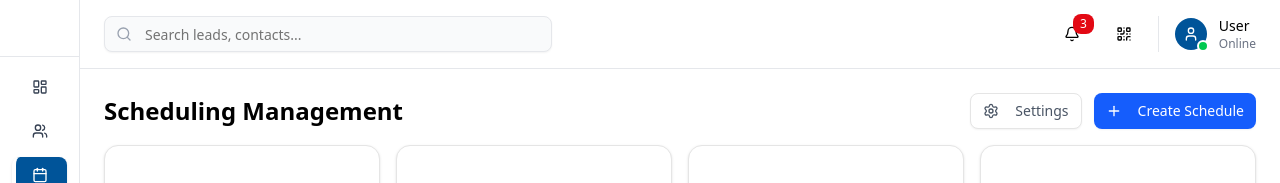
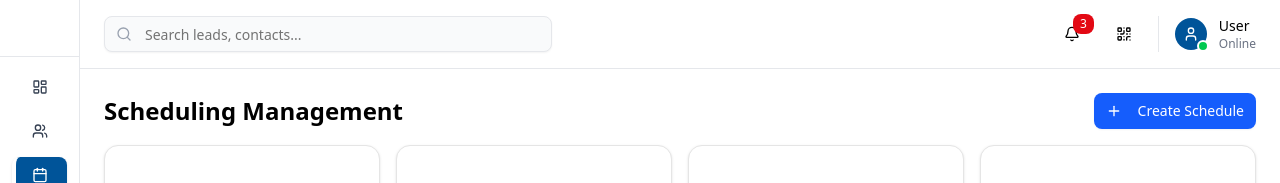
Before and after one commit to dafahfabiansyah/distcctv-ui, a React (Vite) app: page /slot in a window 1280 px wide. Shown: the top 183 px of the page. Built offline with nearby package versions, Linux system fonts and the light colour scheme.

Commit message:
refactor(slot): remove settings button from scheduling management header

```diff
--- a/src/slot/SlotPage.jsx
+++ b/src/slot/SlotPage.jsx
@@ -579,10 +579,6 @@ export default function SlotPage() {
         <div className="flex items-center justify-between mb-4">
           <h1 className="text-2xl font-semibold text-black">Scheduling Management</h1>
           <div className="flex items-center gap-3">
-            <Button variant="outline" className="text-gray-600">
-              <Settings className="h-4 w-4 mr-2" />
-              Settings
-            </Button>
             <Dialog open={showCreateSchedule} onOpenChange={(open) => {
               setShowCreateSchedule(open)
               if (!open) {
```
